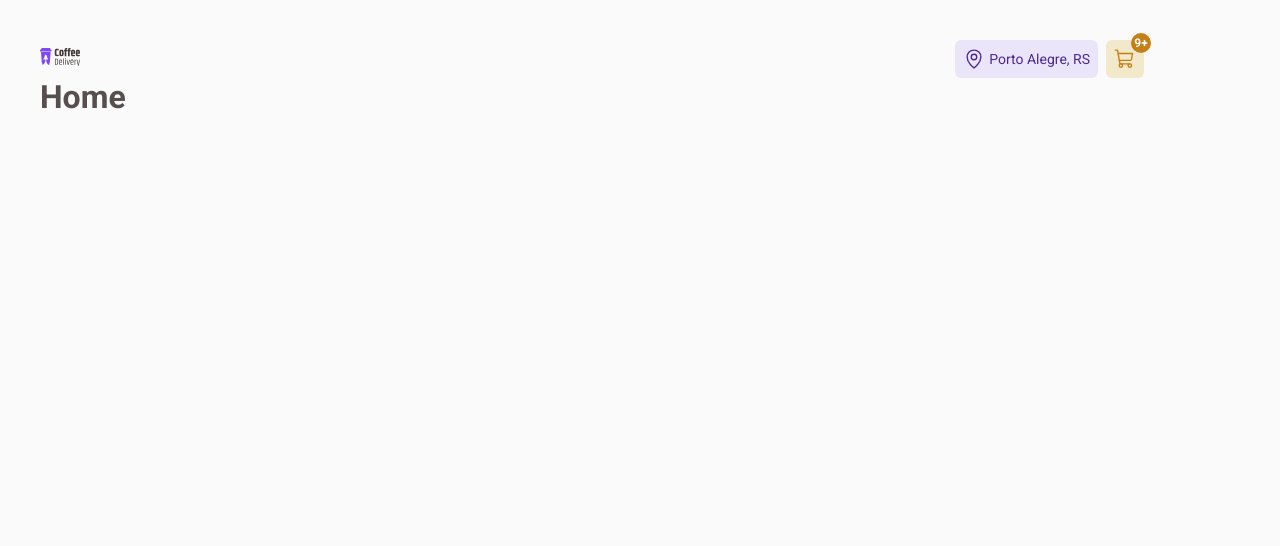
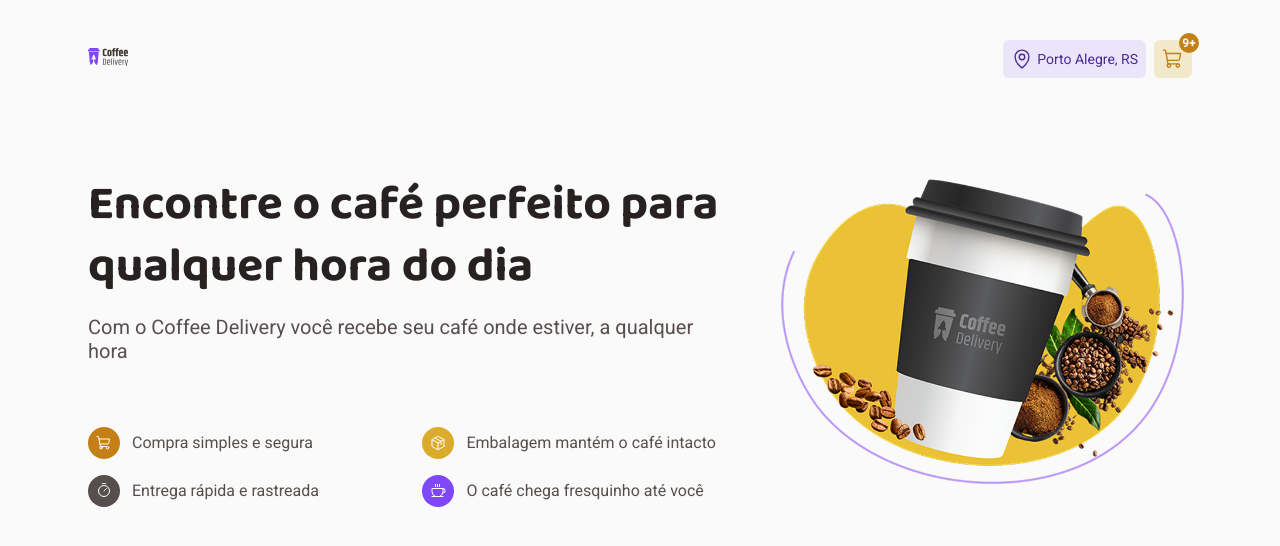
Before and after one commit to renandf/rocketseat-challenge-2-coffee-delivery, a React (Vite) app: page / in a window 1280 px wide. Shown: the top 546 px of the page. Built offline with nearby package versions, Linux system fonts and the light colour scheme.

Commit message:
feat: Add the Hero section in the homepage

```diff
--- a/src/layouts/DefaultLayout/styles.ts
+++ b/src/layouts/DefaultLayout/styles.ts
@@ -1,6 +1,7 @@
 import styled from 'styled-components'
 
 export const LayoutContainer = styled.div`
+  margin: 0 auto;
   max-width: 74rem;
   padding: 2.5rem;
 
--- /dev/null
+++ b/src/pages/Home/Hero/index.tsx
@@ -0,0 +1,60 @@
+import {
+  Coffee,
+  Package,
+  ShoppingCart,
+  Timer
+} from 'phosphor-react'
+import heroImg from '../../../assets/home.png'
+import {
+  HeroContainer,
+  HighlightItem,
+  HighlightsContainer,
+  HighlightVariant,
+  ImgContainer
+} from './styles'
+
+interface HighlightItemProps {
+  variant?: HighlightVariant
+}
+
+export function Hero({ variant = 'yellow-dark' }: HighlightItemProps) {
+  return (
+    <HeroContainer>
+      <div>
+        <h1>Encontre o café perfeito para qualquer hora do dia</h1>
+        <p>Com o Coffee Delivery você recebe seu café onde estiver, a qualquer hora</p>
+
+        <HighlightsContainer>
+          <HighlightItem variant={variant}>
+            <span>
+              <ShoppingCart size={16} />
+            </span>
+            Compra simples e segura
+          </HighlightItem>
+          <HighlightItem variant="yellow">
+            <span>
+              <Package size={16} />
+            </span>
+            Embalagem mantém o café intacto
+          </HighlightItem>
+          <HighlightItem variant="base-text">
+            <span>
+              <Timer size={16} />
+            </span>
+            Entrega rápida e rastreada
+          </HighlightItem>
+          <HighlightItem variant="purple">
+            <span>
+              <Coffee size={16} />
+            </span>
+            O café chega fresquinho até você
+          </HighlightItem>
+        </HighlightsContainer>
+      </div>
+
+      <ImgContainer>
+        <img src={heroImg} alt="" />
+      </ImgContainer>
+    </HeroContainer>
+  )
+}
--- /dev/null
+++ b/src/pages/Home/Hero/styles.ts
@@ -0,0 +1,68 @@
+import styled from 'styled-components'
+
+export type HighlightVariant = 'yellow-dark' | 'yellow' | 'base-text' | 'purple'
+
+interface HighlightContainerProps {
+  variant: HighlightVariant
+}
+
+export const HeroContainer = styled.section`
+  display: flex;
+  gap: 3rem;
+  padding: 6rem 0;
+
+  h1 {
+    margin-block-end: 1rem;
+  }
+
+  p {
+    font-size: 1.25rem;
+  }
+
+  @media (max-width: 768px) {
+    flex-direction: column;
+  }
+`
+
+export const ImgContainer = styled.div`
+  text-align: center;
+
+  img {
+    max-width: 100%;
+
+    @media (max-width: 768px) {
+      max-width: 320px;
+    }
+  }
+`
+
+export const HighlightsContainer = styled.div`
+  margin-block-start: 4rem;
+  display: grid;
+  grid: auto-flow / 1fr 1fr;
+  gap: 1rem 2rem;
+
+  @media (max-width: 768px) {
+    margin-block-start: 2rem;
+    margin-inline-start: 1rem;
+    grid: auto-flow / 1fr;
+    gap: .75rem;
+  }
+`
+
+export const HighlightItem = styled.div<HighlightContainerProps>`
+  display: flex;
+  gap: .75rem;
+  align-items: center;
+
+  span {
+    display: flex;
+    align-items: center;
+    justify-content: center;
+    min-width: 2rem;
+    height: 2rem;
+    border-radius: 50%;
+    background-color: ${props => props.theme[props.variant]};
+    color: ${props => props.theme.white};
+  }
+`
--- a/src/pages/Home/index.tsx
+++ b/src/pages/Home/index.tsx
@@ -1,5 +1,7 @@
+import { Hero } from "./Hero";
+
 export function Home() {
   return (
-    <h1>Home</h1>
+    <Hero />
   )
 }
--- a/src/styles/global.ts
+++ b/src/styles/global.ts
@@ -9,7 +9,7 @@
 
   :focus {
     outline: 0;
-    box-shadow: 0 0 0 2px ${props => props.theme['8047F8']}
+    box-shadow: 0 0 0 2px ${props => props.theme['purple']}
   }
 
   body {
@@ -23,4 +23,16 @@
     font-weight: 400;
     font-size: 1rem;
   }
+
+  h1 {
+    font-family: 'Baloo 2', 'Roboto', sans-serif;
+    font-size: 3rem;
+    color: ${props => props.theme['base-title']};
+    line-height: 130%;
+
+    @media (max-width: 768px) {
+      font-size: 2.5rem;
+      line-height: 110%;
+    }
+  }
 `
```
